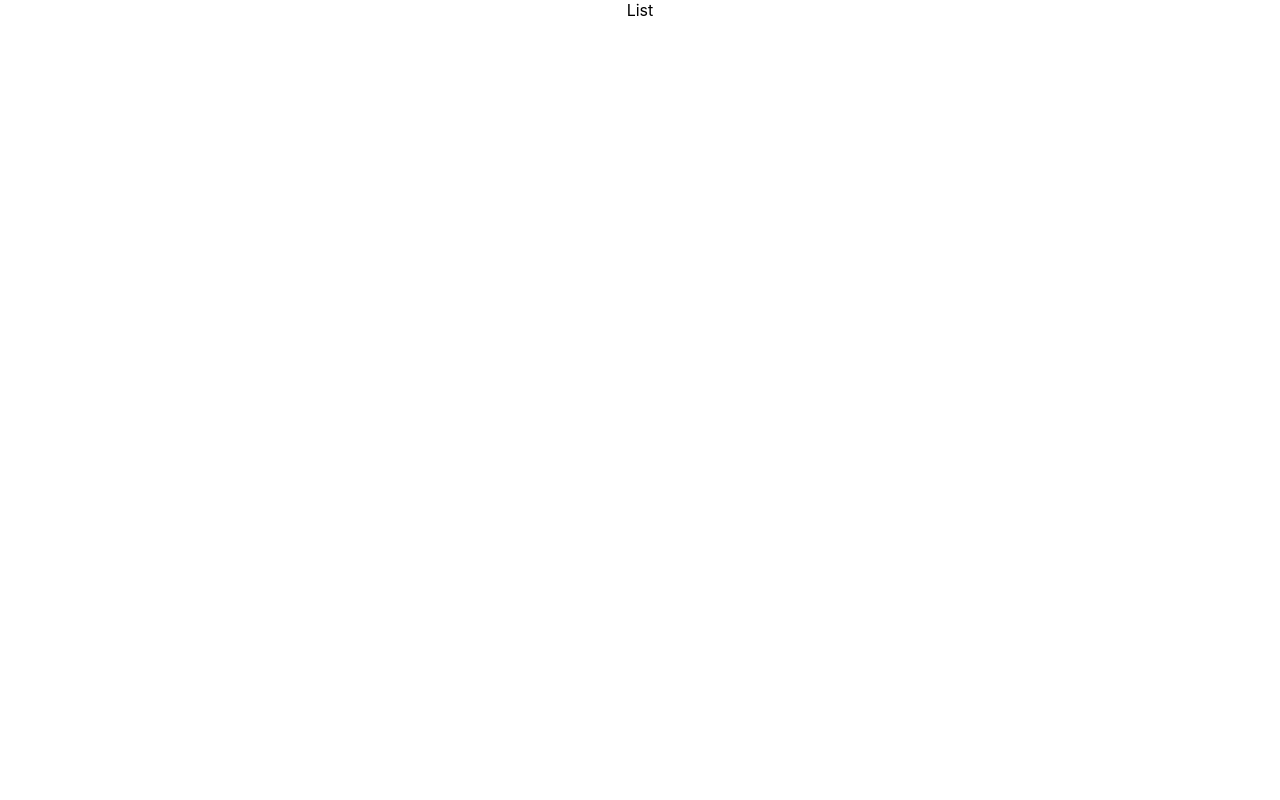
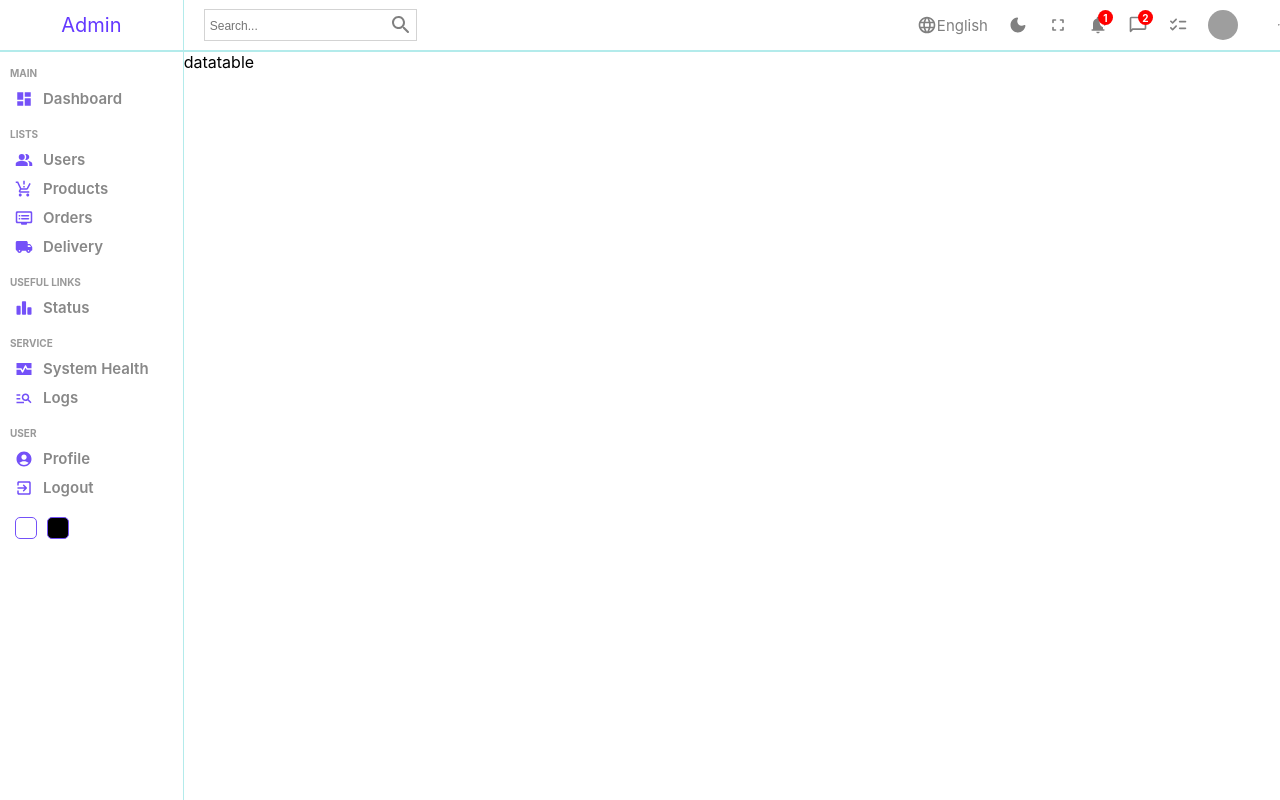
Before and after one commit to abimekonnen/admin-ui, a React (Create React App) app: page /users in a window 1280 px wide. Built offline with nearby package versions, Linux system fonts and the light colour scheme; grey boxes are pictures that could not be loaded.

Commit message:
successfully added basic material ui table on home page

```diff
--- a/package.json
+++ b/package.json
@@ -4,10 +4,7 @@
   "private": true,
   "dependencies": {
     "@emailjs/browser": "^3.11.0",
-    "@emotion/react": "^11.11.1",
-    "@emotion/styled": "^11.11.0",
     "@mui/icons-material": "^5.15.0",
-    "@mui/material": "^5.15.0",
     "@testing-library/jest-dom": "^5.17.0",
     "@testing-library/react": "^13.4.0",
     "@testing-library/user-event": "^13.5.0",
--- /dev/null
+++ b/src/components/datatable/Datatable.jsx
@@ -0,0 +1,13 @@
+import "./Datatable.scss"
+import  React from 'react';
+
+
+const Datatable = () => {
+  return (
+    <div className="datatable">
+            datatable
+    </div>
+  )
+}
+
+export default Datatable
--- a/src/components/navbar/Navbar.jsx
+++ b/src/components/navbar/Navbar.jsx
@@ -39,11 +39,12 @@ const Navbar = () => {
             <ChecklistRoundedIcon  className='icon'/>
           </div>
           <div className="item">
-            <img src=" https://images.pexels.com/photos/853168/pexels-photo-853168.jpeg?auto=compress&cs=tinysrgb&w=600" alt="image" className="avatar" />
+            <img src=" https://images.pexels.com/photos/853168/pexels-photo-853168.jpeg" alt="image" className="avatar" />
           </div>
         </div>
+      </div>
+      <hr />
 
-      </div>
     </div>
   )
 }
--- a/src/components/navbar/Navbar.scss
+++ b/src/components/navbar/Navbar.scss
@@ -4,12 +4,14 @@
     align-items: center;
     font-size: 15px;
     color: gray;
+    border-bottom: 2px solid rgb(179, 235, 235);
     .wrapper{
         width: 100%;
         padding: 20px;
         display: flex;
         align-items: center;
         justify-content: space-between;
+
         .search{
             display: flex;
             align-items: center;
--- a/src/components/sidebar/Sidebar.jsx
+++ b/src/components/sidebar/Sidebar.jsx
@@ -17,7 +17,6 @@ const Sidebar = () => {
       <div className="top">
         <span className ="logo"> Admin</span>
       </div>
-      <hr />
       <div className="center">
         <ul>
           <p className="title">MAIN</p>
--- a/src/components/sidebar/Sidebar.scss
+++ b/src/components/sidebar/Sidebar.scss
@@ -8,6 +8,7 @@
         display: flex;
         align-items: center;
         justify-content: center;
+        border-bottom: 2px solid rgb(179, 235, 235);
         .logo{
             font-size: 20px;
             font-size: bold;
@@ -32,6 +33,7 @@
             color: #999;
             margin-top: 15px;
             margin-bottom: 5px;
+
         }
         li{
             display: flex;
--- a/src/pages/list/List.js
+++ b/src/pages/list/List.js
@@ -1,8 +1,17 @@
-import React from 'react'
 
+import Sidebar from '../../components/sidebar/Sidebar';
+import Navbar from '../../components/navbar/Navbar';
+import './List.scss';
+import Datatable from '../../components/datatable/Datatable';
 function List() {
   return (
-    <div>List</div>
+    <div className="list">
+      <Sidebar />
+      <div className="listContainer">
+        <Navbar />
+        <Datatable />
+      </div>
+    </div>
   )
 }
 
--- a/src/pages/list/List.scss
+++ b/src/pages/list/List.scss
@@ -0,0 +1,8 @@
+.list{
+    text-align: left;
+    display: flex;
+    width: 100%;
+    .listContainer{
+        flex: 6;
+    }
+}
```
Also changed, not shown: src/components/datatable/Datatable.scss (added), 1 other file (tests, documents, lock files or other folders).
